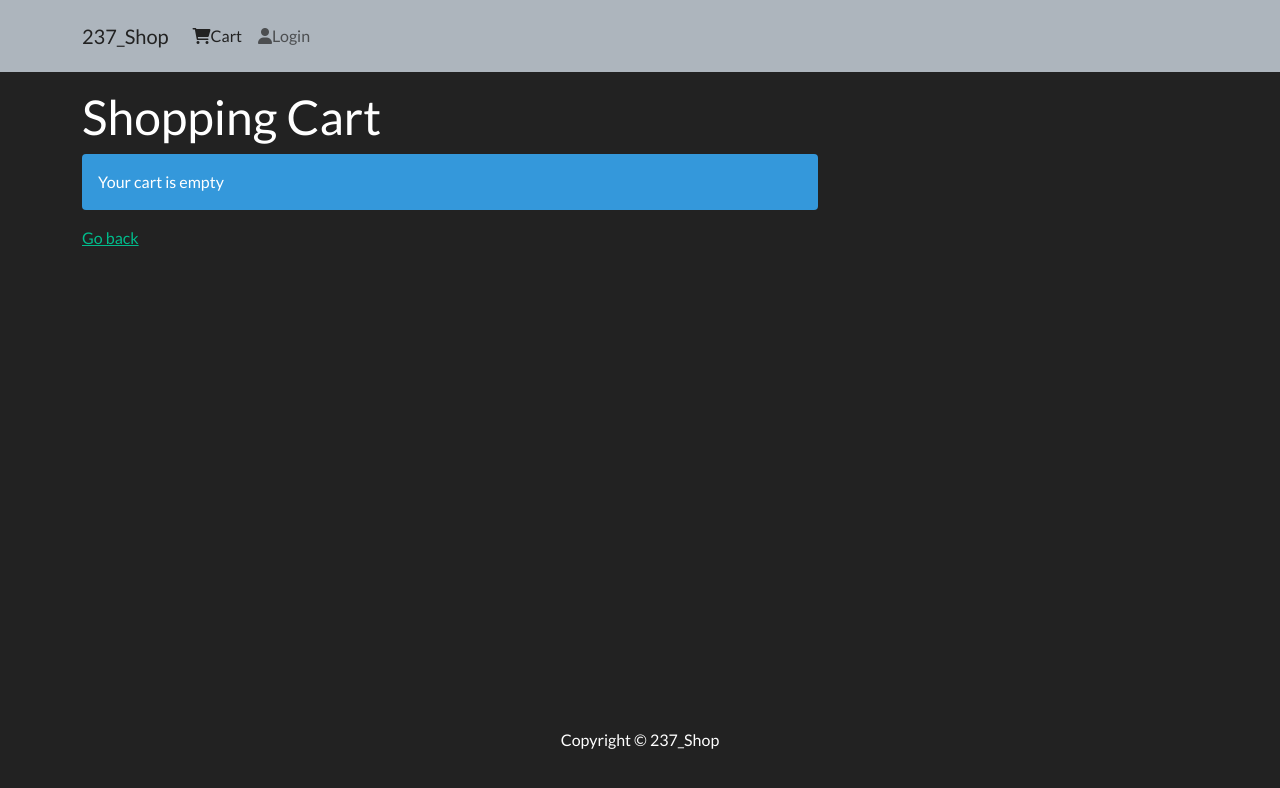
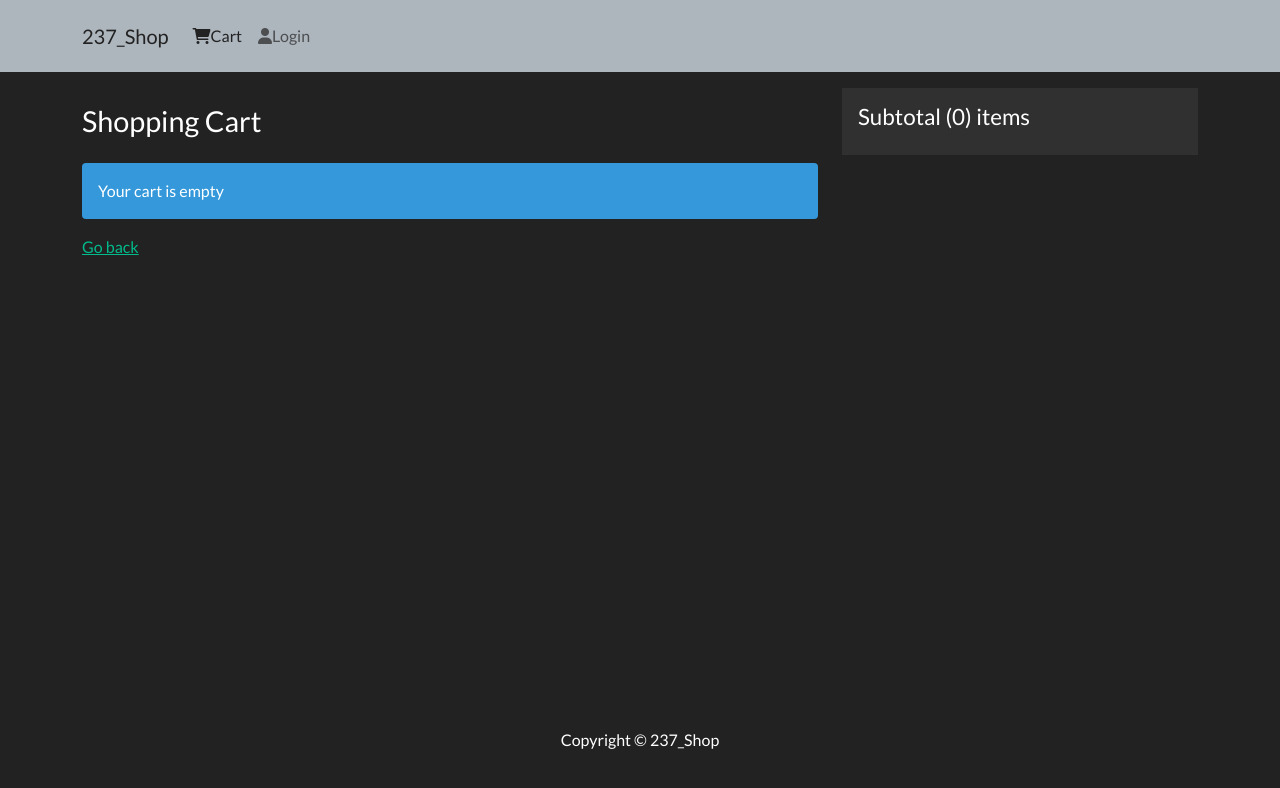
Before and after one commit to rigole/Django-ReactJS, a React (Create React App) app in the folder frontend/: page /cart in a window 1280 px wide. Shown: the top 788 px of the page. Built offline with nearby package versions, Linux system fonts and the light colour scheme.

Commit message:
Subtotal row and number changing according to item number

```diff
--- a/frontend/src/index.css
+++ b/frontend/src/index.css
@@ -8,3 +8,13 @@ main {
 h3{
     padding: 1rem 0;
 }
+
+h1{
+    font-size: 1.8rem;
+    padding: 1rem 0;
+}
+
+h2{
+    font-size: 1.4rem;
+    padding: 0.5rem 0;
+}
--- a/frontend/src/screen/CartComponent.js
+++ b/frontend/src/screen/CartComponent.js
@@ -28,7 +28,9 @@ function CartScreen({ match, location }){
         }
     }, [dispatch, productId, quantity])
 
-
+    const removeFromCartHandler = (id) => {
+         console.log("product removed", id);
+    }
 
     return (
         <Row>
@@ -62,7 +64,7 @@ function CartScreen({ match, location }){
                                         <Form.Control
                                             as="select"
                                             value={item.qty}
-                                            onChange={(e) => dispatch(addToCart(item.product, e.target.value))}
+                                            onChange={(e) => dispatch(addToCart(item.product, Number(e.target.value)))}
                                         >
                                             {
                                                 [...Array(item.countInStock).keys()].map((x) =>(
@@ -79,6 +81,7 @@ function CartScreen({ match, location }){
                                         <Button
                                             type="button"
                                             variant="light"
+                                            onClick={() => removeFromCartHandler(item.product)}
                                         >
                                             <i className="fas fa-trash"></i>
                                         </Button>
@@ -92,7 +95,11 @@ function CartScreen({ match, location }){
                 )}
             </Col>
             <Col md={4}>
-
+                <ListGroup variant="flush">
+                    <ListGroup.Item>
+                        <h2>Subtotal ({cartItems.reduce((acc, item) => acc + item.qty, 0)}) items</h2>
+                    </ListGroup.Item>
+                </ListGroup>
             </Col>
         </Row>
     )
```
